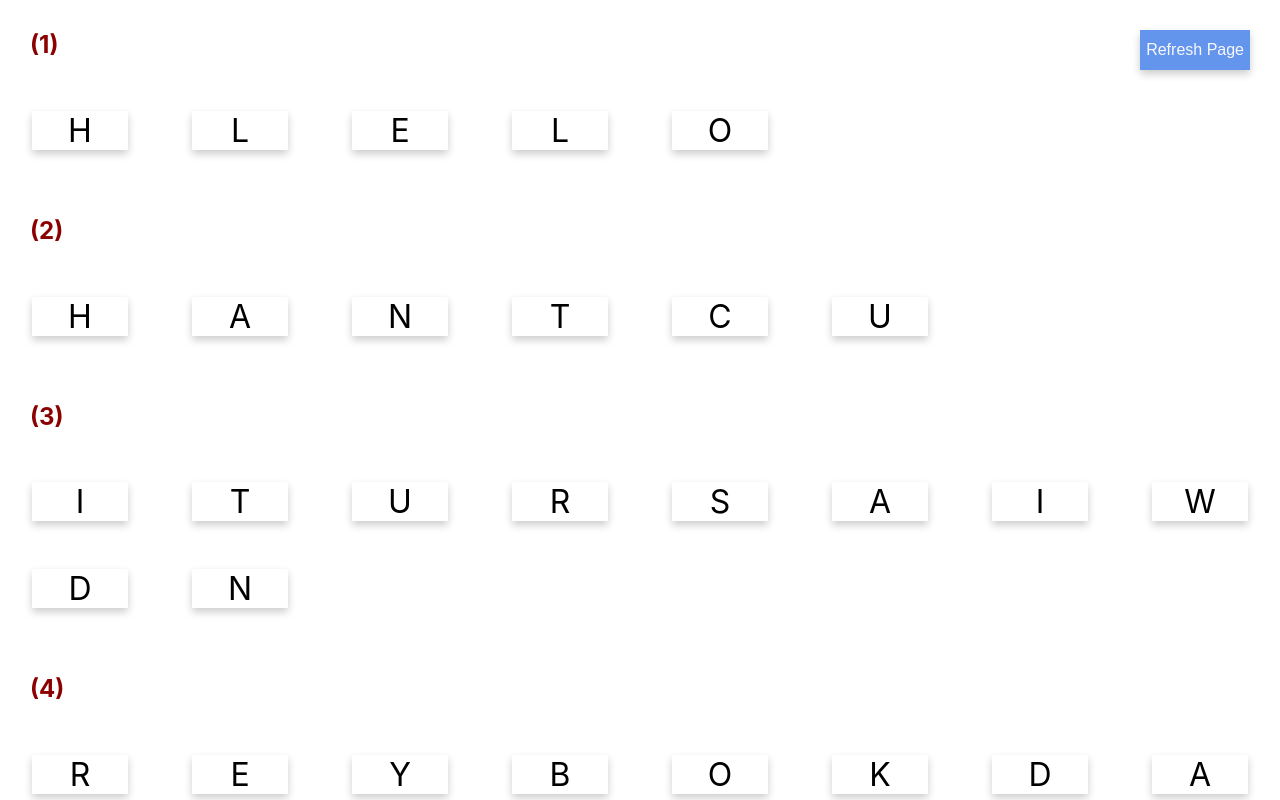
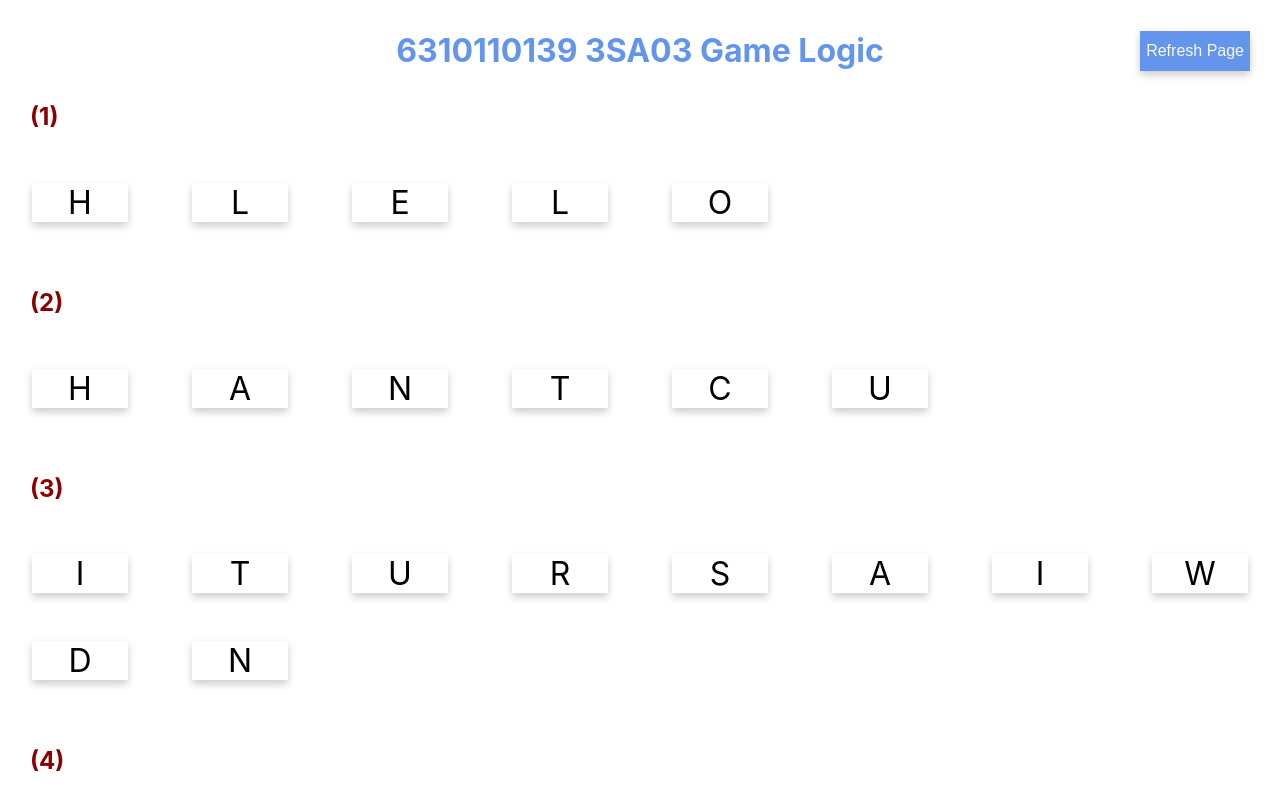
Before and after one commit to NutchaDan/3SA03-LabReact, a React (Create React App) app: page / in a window 1280 px wide. Shown: the top 800 px of the page. Built offline with nearby package versions, Linux system fonts and the light colour scheme.

Commit message:
add show number of attempt when failed and edit UI

```diff
--- a/src/App.css
+++ b/src/App.css
@@ -12,6 +12,13 @@
  .activeCard {
   color: darkred;
   background: burlywood;
+ }
+
+ h1 {
+  color: cornflowerblue;
+  text-align: center;
+  padding-top: 10px;
+  padding-bottom: 0%;
  }
 
  h2 {
--- a/src/App.js
+++ b/src/App.js
@@ -12,6 +12,7 @@ function App() {
   return (
     <div>
       <button className = 'refresh' onClick={() => window.location.reload()}> Refresh Page </button>
+      <h1> 6310110139 3SA03 Game Logic </h1>
       <span>
         <h2> (1) </h2>
         <WordCard value={word1}/><br/>
--- a/src/WordCard.js
+++ b/src/WordCard.js
@@ -10,7 +10,7 @@ const prepareStateFromWord = given_word => {
     return {
         word,
         chars,
-        attempt: 1, //เล่นครั้งที่เท่าไหร่
+        attempt: 0, //เล่นครั้งที่เท่าไหร่
         guess: '', //คลิกไปกี่คำแล้ว
         completed: false
     }
@@ -19,7 +19,7 @@ const prepareStateFromWord = given_word => {
 export default function WordCard(props){
 
     const [state, setState] = useState(prepareStateFromWord(props.value))
-    const [completed, setCompleted] = useState("")
+    const [check, setCheck] = useState("")
 
     const activationHandler = c => {
         console.log(`${c} has been activated`)
@@ -31,10 +31,11 @@ export default function WordCard(props){
             if(guess == state.word) {
                 console.log('yeah!')
                 setState({...state, completed: true})
-                setCompleted("Congratulations!!")
+                setCheck("correct")
             } else {
                 console.log('reset, next attempt')
                 setState({...state, guess: '', attempt: state.attempt + 1})
+                setCheck("wrong")
             }
         }
     }
@@ -47,9 +48,17 @@ export default function WordCard(props){
                 )
             }
             {
-                completed != "" && (
+                check == "wrong" && (
                     <span>
-                        <h3> {completed} </h3>
+                        <h3> You can do it! </h3>
+                        <h3> Attempt : {state.attempt} </h3>
+                    </span>
+                )
+            }
+            {
+                check == "correct" && (
+                    <span>
+                        <h3> Congratulations!! </h3>
                         <h3> Answer : {state.word} </h3>
                     </span>
                 )
```
